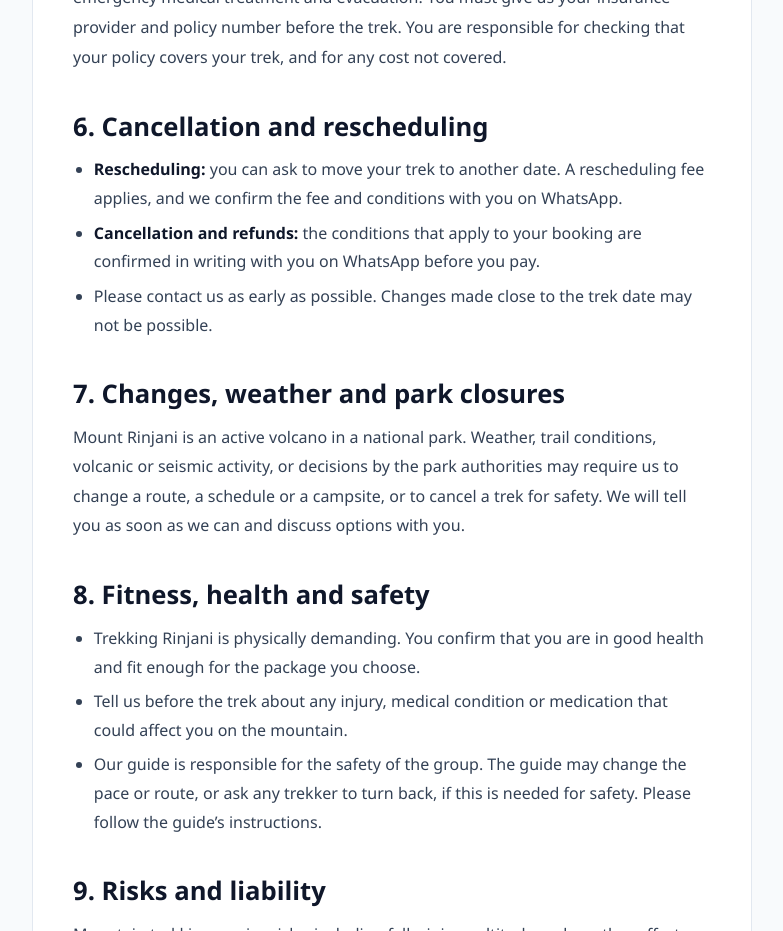
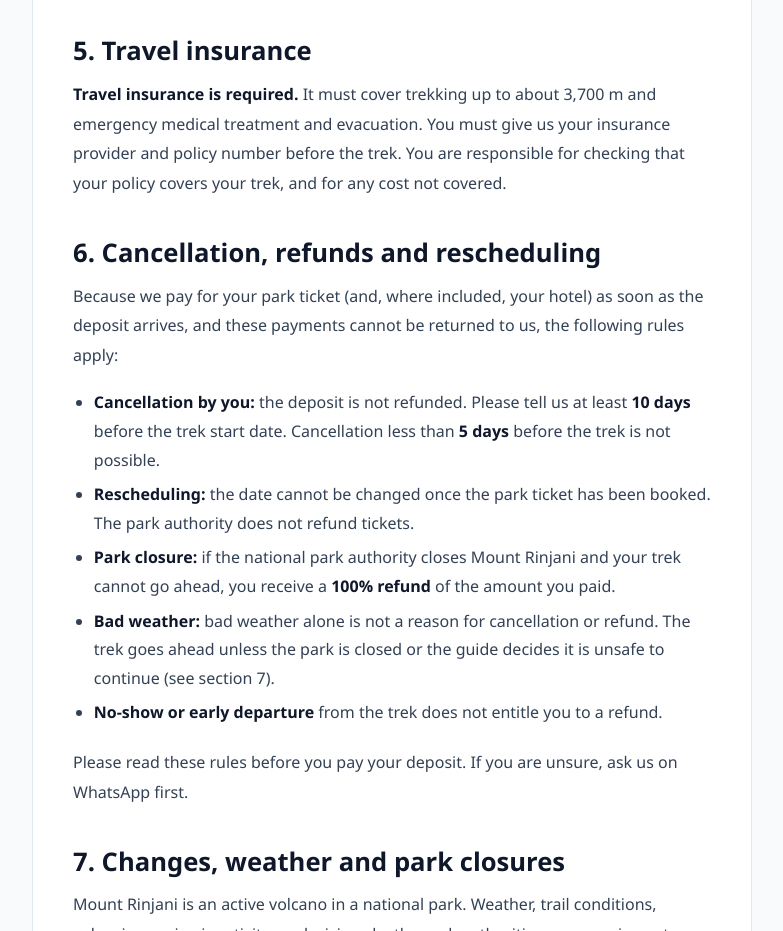
Before and after one commit to rinjaniofficial/rinjaniofficial.github.io, a plain HTML site: page legal/terms-and-conditions.html in a window 1280 px wide. Shown: the part 1869-2800 px from the top of the page, without its empty margins (248-1031 px from the left). Drawn offline with Linux system fonts and the light colour scheme.

Commit message:
Update terms-and-conditions.html

```diff
--- a/legal/terms-and-conditions.html
+++ b/legal/terms-and-conditions.html
@@ -10,6 +10,7 @@
     <link href="https://fonts.googleapis.com/css2?family=Inter:wght@300;400;500;600;700;800&display=swap" rel="stylesheet">
     <link rel="stylesheet" href="https://cdnjs.cloudflare.com/ajax/libs/font-awesome/6.4.0/css/all.min.css">
     <link rel="stylesheet" href="../css/style.css">
+    <link rel="stylesheet" href="../css/tailwind.css">
     <style>
         .article h2{font-size:1.6rem;font-weight:800;color:#0f172a;margin:2.4rem 0 .8rem;line-height:1.25;scroll-margin-top:110px}
         .article h3{font-size:1.2rem;font-weight:700;color:#1e293b;margin:1.6rem 0 .5rem;scroll-margin-top:110px}
@@ -79,7 +80,6 @@
   ]
 }
     </script>
-    <link rel="stylesheet" href="../css/tailwind.css">
 </head>
 <body class="bg-slate-50 text-slate-800 antialiased">
 
@@ -133,12 +133,14 @@
 <h2 id="sharing">2. Sharing group treks</h2>
 <p>All our packages are <strong>sharing group (join group)</strong> treks. You trek together with other travellers on the same route and dates, in a group of <strong>up to 8 people</strong>. We do not run private treks. The group may include travellers you did not book with.</p>
 
-<h2 id="booking">3. Booking and confirmation</h2>
+<h2 id="booking">3. Booking, deposit and payment</h2>
 <ul>
 <li>You can enquire and book through the booking form, WhatsApp or email.</li>
 <li>A booking is confirmed only after we reply to confirm availability and the details of your package, date and number of trekkers.</li>
+<li><strong>A deposit of USD 16 per person</strong> secures your booking.</li>
+<li>The <strong>balance is paid when you arrive</strong>, by local bank transfer or in cash in Senaru or Sembalun.</li>
+<li>As soon as your deposit is received, we book your Mount Rinjani National Park entrance ticket through the park&rsquo;s online system (e-Rinjani) and, if your package includes it, your pre-trek hotel. Tickets sell out often, so we book early.</li>
 <li>Please give us accurate names, passport details and contact information. Mistakes may delay park registration.</li>
-<li>Payment method and timing are agreed with you on WhatsApp before your booking is confirmed.</li>
 </ul>
 
 <h2 id="prices">4. Prices</h2>
@@ -163,15 +165,19 @@
 <h2 id="insurance">5. Travel insurance</h2>
 <p><strong>Travel insurance is required.</strong> It must cover trekking up to about 3,700 m and emergency medical treatment and evacuation. You must give us your insurance provider and policy number before the trek. You are responsible for checking that your policy covers your trek, and for any cost not covered.</p>
 
-<h2 id="cancellation">6. Cancellation and rescheduling</h2>
+<h2 id="cancellation">6. Cancellation, refunds and rescheduling</h2>
+<p>Because we pay for your park ticket (and, where included, your hotel) as soon as the deposit arrives, and these payments cannot be returned to us, the following rules apply:</p>
 <ul>
-<li><strong>Rescheduling:</strong> you can ask to move your trek to another date. A rescheduling fee applies, and we confirm the fee and conditions with you on WhatsApp.</li>
-<li><strong>Cancellation and refunds:</strong> the conditions that apply to your booking are confirmed in writing with you on WhatsApp before you pay.</li>
-<li>Please contact us as early as possible. Changes made close to the trek date may not be possible.</li>
+<li><strong>Cancellation by you:</strong> the deposit is not refunded. Please tell us at least <strong>10 days</strong> before the trek start date. Cancellation less than <strong>5 days</strong> before the trek is not possible.</li>
+<li><strong>Rescheduling:</strong> the date cannot be changed once the park ticket has been booked. The park authority does not refund tickets.</li>
+<li><strong>Park closure:</strong> if the national park authority closes Mount Rinjani and your trek cannot go ahead, you receive a <strong>100% refund</strong> of the amount you paid.</li>
+<li><strong>Bad weather:</strong> bad weather alone is not a reason for cancellation or refund. The trek goes ahead unless the park is closed or the guide decides it is unsafe to continue (see section 7).</li>
+<li><strong>No-show or early departure</strong> from the trek does not entitle you to a refund.</li>
 </ul>
+<p>Please read these rules before you pay your deposit. If you are unsure, ask us on WhatsApp first.</p>
 
 <h2 id="changes">7. Changes, weather and park closures</h2>
-<p>Mount Rinjani is an active volcano in a national park. Weather, trail conditions, volcanic or seismic activity, or decisions by the park authorities may require us to change a route, a schedule or a campsite, or to cancel a trek for safety. We will tell you as soon as we can and discuss options with you.</p>
+<p>Mount Rinjani is an active volcano in a national park. Weather, trail conditions, volcanic or seismic activity, or decisions by the park authorities may require us to change a route, a schedule or a campsite. We will tell you as soon as we can and discuss options with you. If the park authority closes the mountain and the trek cannot go ahead, section 6 applies (100% refund).</p>
 
 <h2 id="fitness">8. Fitness, health and safety</h2>
 <ul>
```
